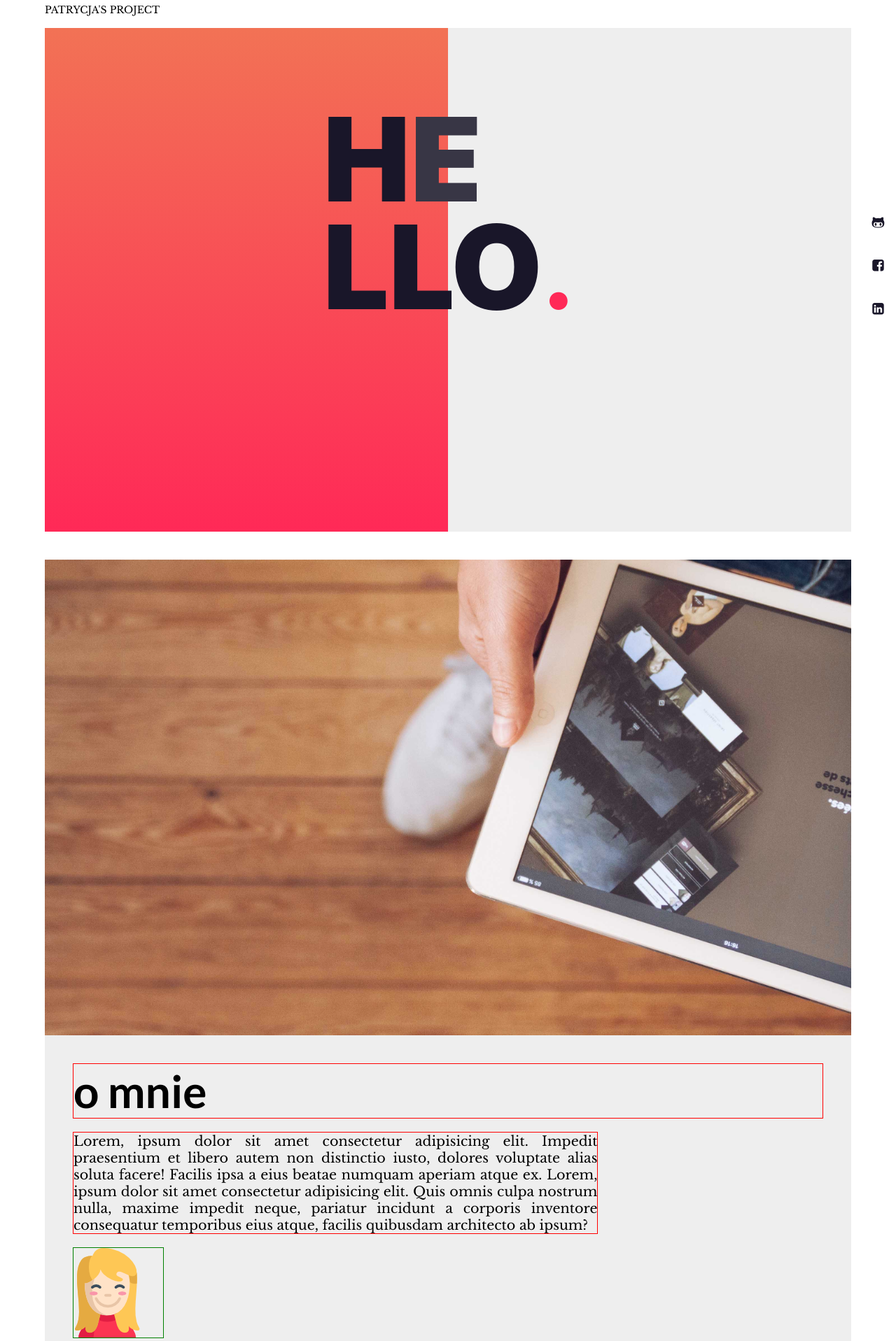
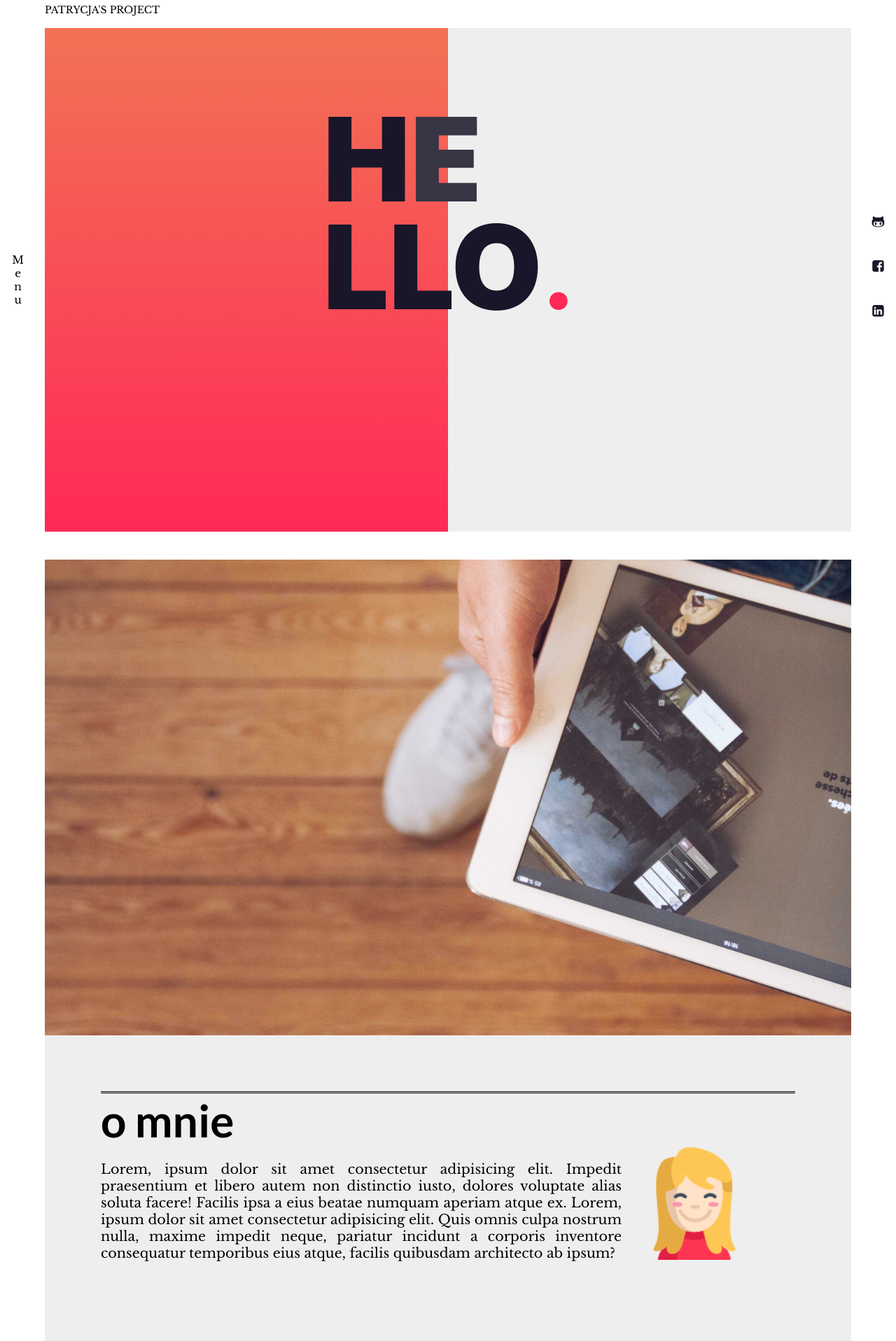
Before and after one commit to patrycjamic/patrycjamic.github.io, a plain HTML site: page index.html in a window 1280 px wide. Shown: the top 1917 px of the page at 70% size. Drawn offline with nearby package versions, Linux system fonts and the light colour scheme; a web font is replaced by a local one.

Commit message:
menu added

```diff
--- a/index.html
+++ b/index.html
@@ -7,6 +7,11 @@
     <link href="https://fonts.googleapis.com/css2?family=Archivo+Black&family=Judson&display=swap" rel="stylesheet">
     <link href="https://fonts.googleapis.com/css2?family=Lato:wght@700&display=swap" rel="stylesheet">
     <link rel="stylesheet" href="style.css">
+    <script
+  src="https://code.jquery.com/jquery-3.5.1.min.js"
+  integrity="sha256-9/aliU8dGd2tb6OSsuzixeV4y/faTqgFtohetphbbj0="
+  crossorigin="anonymous"></script>
+    <script src="main.js"></script>
     <link rel="stylesheet" href="fontello/css/fontello.css">
     <title>Portfolio</title>
 </head>
@@ -28,6 +33,12 @@
                     <i class="demo-icon icon-linkedin"></i>
                 </a>
             </div>
+        </div>
+    </div>
+
+    <div class="nav-container2">
+        <div class="nav-left">
+            M<br/>e<br/>n<br/>u
         </div>
     </div>
 
@@ -59,7 +70,9 @@
                 inventore consequatur temporibus eius atque, facilis quibusdam architecto
                 ab ipsum?
             </p>
-                <img src="img/girl.png" alt="">
+                <div class="img-container">
+                    <img src="img/girl.png" alt="">
+                </div>
             </div>
         </main>
         <footer>
--- /dev/null
+++ b/main.js
@@ -0,0 +1,21 @@
+
+$( document ).ready(function() {
+
+
+    $(".nav-left").hover(function(){
+
+        // $(".nav-container2").show("slow").css("width", "12vw").css("background-color", "white");
+
+
+      $(this).find('.nav-left').animate({
+            bottom: '0%'
+            }, 'fast' );
+        },function() {
+        $(this).find('.nav-left').animate({
+            bottom: '-100%'
+    },'fast');
+
+
+    });
+
+});
--- a/style.scss
+++ b/style.scss
@@ -4,12 +4,38 @@
 
 
 body{
+    font-family: 'Libre Baskerville', serif;
+
     margin: 0;
+
+    .nav-container2{
+        float: left;
+        width: 4vw;
+        // margin-left: auto;
+        margin-top: 5vh;
+        height: 90vh;
+        padding: 0;
+        position: sticky;
+        top: 5vh;
+        text-align: center;
+
+        .nav-left{
+            display: flex;
+            justify-content: center;
+            flex-direction: column;
+            height: 100%;
+            text-align: center;
+            font-size: 1.2vw;
+            cursor: pointer;
+            // writing-mode: vertical-rl;
+            // text-orientation: upright;
+        }
+    }
 
     .nav-container{
         float: right;
         width: 4vw;
-        margin-left: auto;
+        // margin-left: auto;
         margin-top: 5vh;
         height: 90vh;
         padding: 0;
@@ -38,7 +64,6 @@ body{
 
     .wrapper{
         background-color: #eeeeee;
-        font-family: 'Libre Baskerville', serif;
 
         // min-height: 700px;
         padding: 10px;
@@ -113,30 +138,37 @@ body{
 
 
         .omnie{
-            padding:5vh;
-
+            padding:10vh;
+            display: flex;
+            flex-wrap: wrap;
+            justify-content: space-between;
 
             h2{
                 border-top: double;
                 font-family: 'Lato', sans-serif;
                 text-align:left;
                 font-size: 5vw;
-                border: 1px solid red;
                 margin: 0;
+                width: 100%;
 
             }
 
             p{
-                // float: left;
                 text-align: justify;
-                border: 1px solid red;
                 font-size: 1.5vw;
-                width: 70%;
-
+                flex: 3;
             }
 
-            img{
-                border: 1px solid green;
+            .img-container{
+                flex: 1;
+                width: 15vw;
+                float: right;
+
+                text-align: center;
+
+                img{
+                    width: 65%;
+                }
             }
         }
 
```
Also changed, not shown: style.css, 1 other file.
